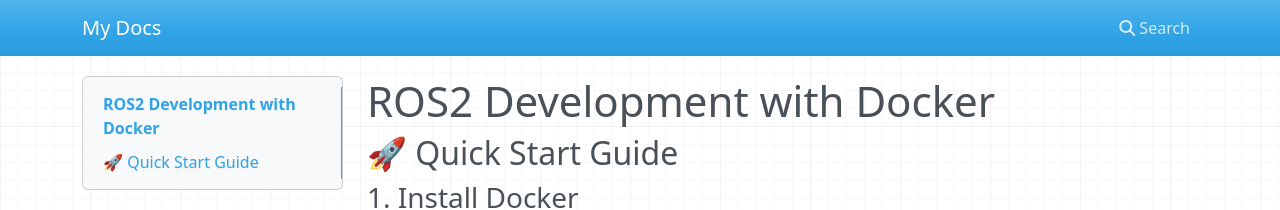
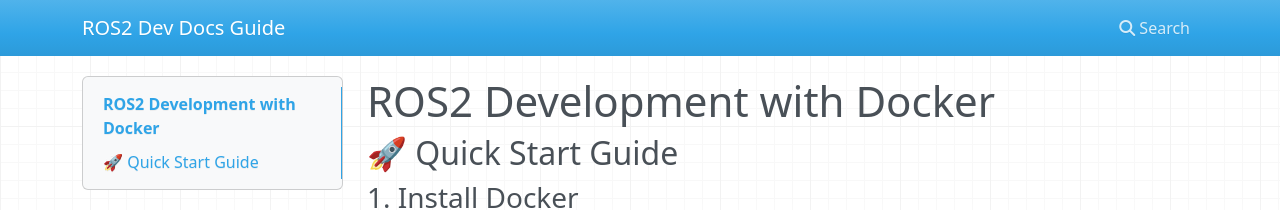
Before and after one commit to DimasFNugroho/ros2-dev-docs, an MkDocs documentation site: the page built from docs/index.md, in a window 1280 px wide. Shown: the top 210 px of the page. Built offline with MkDocs 1.6.1, drawn with Linux system fonts in a browser that asks for light colours; nearby versions of some CDN libraries.

Commit message:
Change site name

```diff
--- a/mkdocs.yml
+++ b/mkdocs.yml
@@ -1 +1 @@
-site_name: My Docs
+site_name: ROS2 Dev Docs Guide
```
